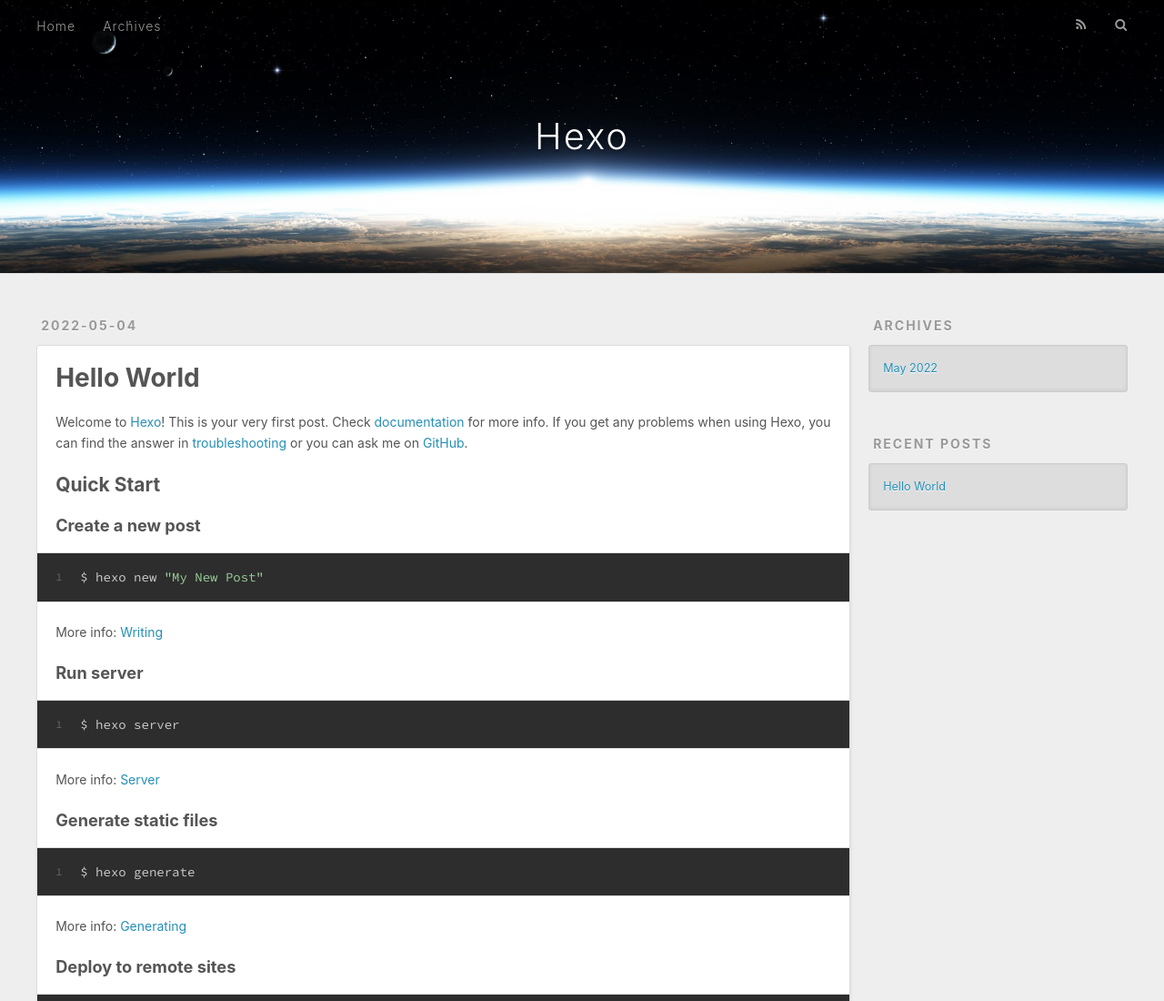
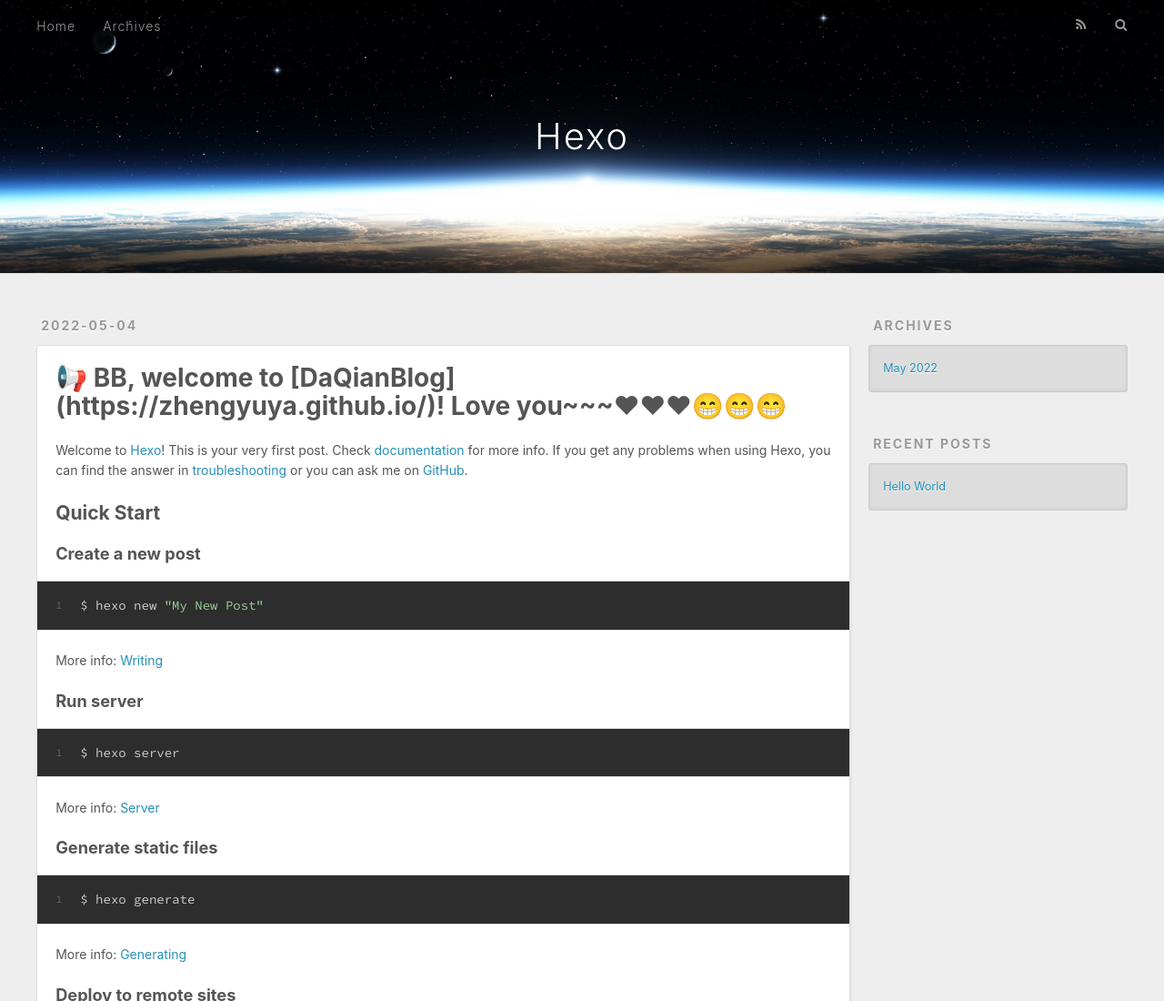
Before and after one commit to zhengyuya/zhengyuya.github.io, a plain HTML site: page 2022/05/04/hello-world/index.html in a window 1280 px wide. Shown: the top 1100 px of the page at 91% size. Drawn offline with nearby package versions, Linux system fonts and the light colour scheme.

Commit message:
Site updated: 2022-05-04 07:48:49

```diff
--- a/2022/05/04/hello-world/index.html
+++ b/2022/05/04/hello-world/index.html
@@ -80,7 +80,9 @@
 
 
     <h1 class="article-title" itemprop="name">
-      Hello World
+      📢 BB, welcome to [DaQianBlog](https://zhengyuya.github.io/)!
+
+        Love you~~~❤❤❤😁😁😁
     </h1>
 
 
```
